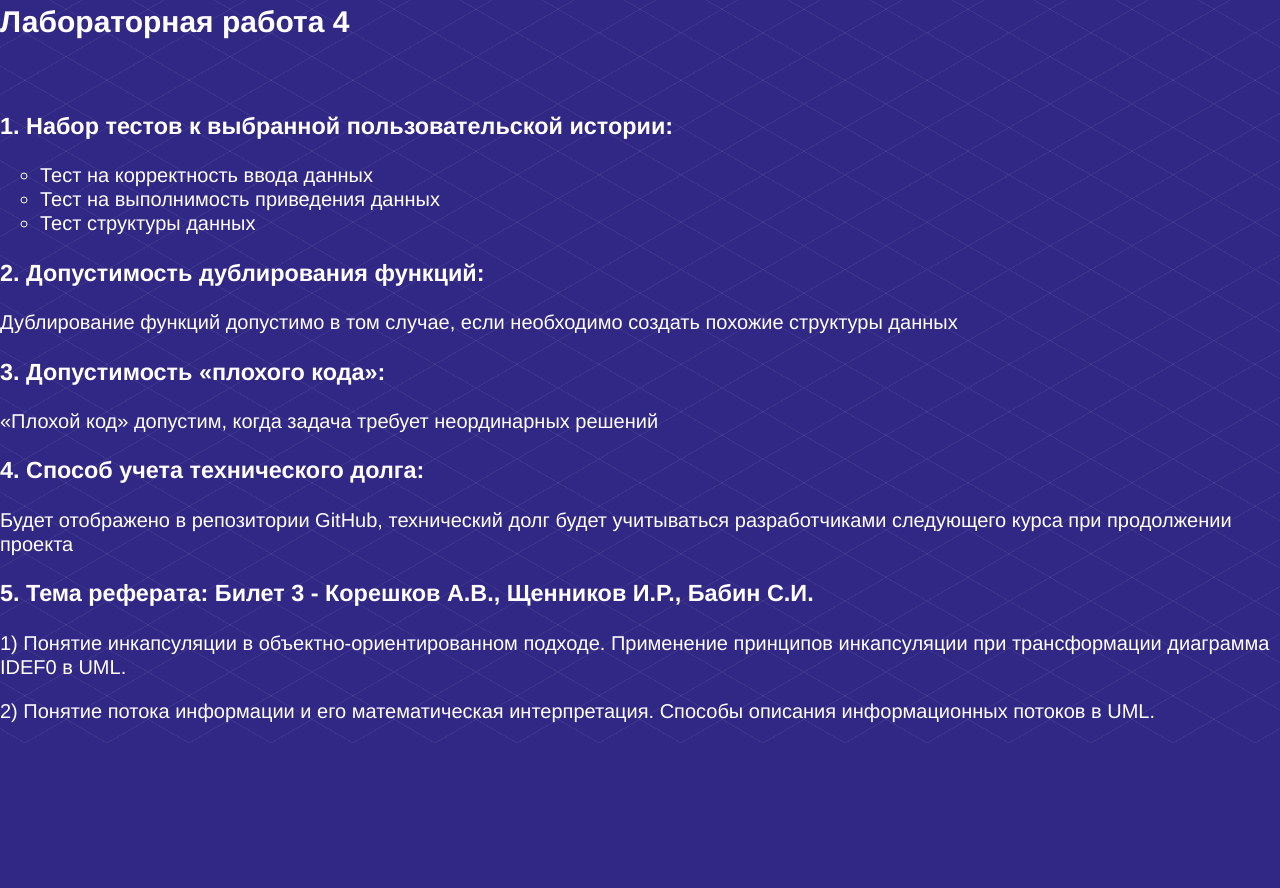
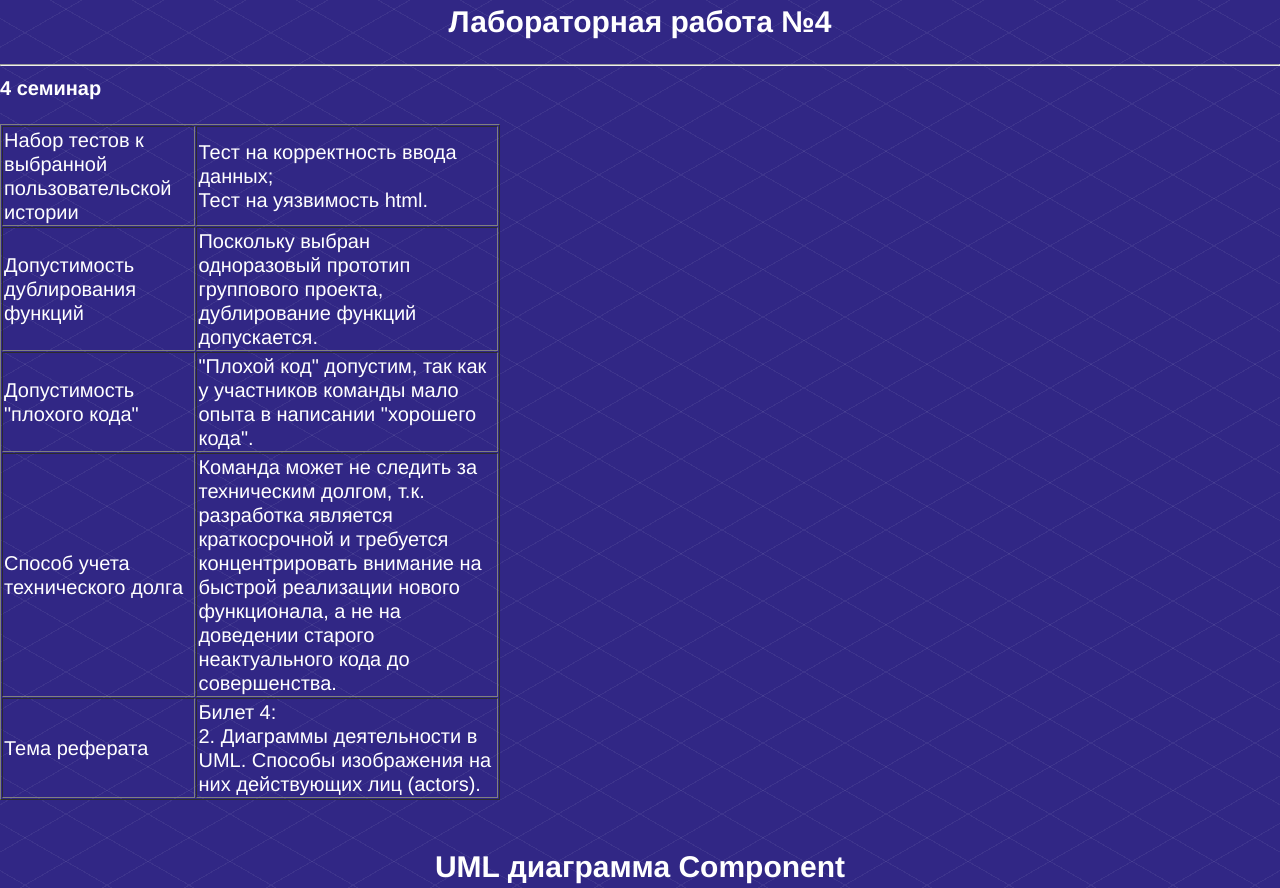
Before and after one commit to Weasley8/Weasley8.github.io, a plain HTML site: page index.html in a window 1280 px wide. Shown: the part 5445-6333 px from the top of the page. Before the commit the page ends 6188 px from the top, so only its background shows below. Drawn offline with nearby package versions, Linux system fonts and the light colour scheme; some packages are replaced by stand-ins of ours; files that its build step writes are made by us from their sources; a script that the page names is missing.

Commit message:
Update index.html

```diff
--- a/index.html
+++ b/index.html
@@ -339,80 +339,53 @@ function drawHand(ctx, pos, length, width) {
 		<!-- End: Work lr3 -->
 
 		<!-- Start: lr4 -->
-		<section id="lr4" class="section-alt">
-			<div class="container">
-				<div class="row">
-					<div class="col-full">
-						<h2 class="section-title">Лабораторная работа 4</h2>
-						<div class="centered line"></div>
-					</div>
-				</div>
+		<center><h2>Лабораторная работа №4</h2></center>
+<hr>
 
-				<div class="row"><a href="https://github.com/serapunga/serapunga.github.io/blob/master/LR4.png" title="Project 1"><img style="width: 60%; text-align: center" src="assets/img/LR4.png" alt=""></a></div>
+<div class="cent"><b>﻿4 семинар</b></div>
+<br/>
 
-				<div class="col-full text-center">
-					<h3>1. Набор тестов к выбранной пользовательской истории: </h3>
-					<ul>
-						<li type = "circle">Тест на корректность ввода данных</li>
-						<li type = "circle">Тест на выполнимость приведения данных</li>
-						<li type = "circle">Тест структуры данных</li>
-					</ul>
-					<h3>2. Допустимость дублирования функций: </h3>
-					<p>Дублирование функций допустимо в том случае, если необходимо создать похожие структуры данных</p>
-					<h3>3. Допустимость «плохого кода»: </h3>
-					<p>«Плохой код» допустим, когда задача требует неординарных решений</p>
-					<h3>4. Способ учета технического долга: </h3>
-					<p>Будет отображено в репозитории GitHub, технический долг будет учитываться разработчиками следующего курса при продолжении проекта</p>
-					<h3>5. Тема реферата: Билет 3 - Корешков А.В., Щенников И.Р., Бабин С.И.</h3>
-					<p>1) Понятие инкапсуляции в объектно-ориентированном подходе.
-					Применение принципов инкапсуляции при трансформации диаграмма IDEF0 в UML.</p>
-					<p>2) Понятие потока информации и его математическая интерпретация.
-					Способы описания информационных потоков в UML. </p>
-				</div>
-			</div>
-		</section>
-		<!-- End: lr4 -->
+<table border="1" cellpadding="1" cellspacing="1" style="width:500px">
+
+	<tbody>
+		<tr>
+			<td>Набор тестов к выбранной пользовательской истории</td>
+			<td>Тест на корректность ввода данных; <br/>Тест на уязвимость html.</td>
+
+		</tr>
+		<tr>
+			<td>Допустимость дублирования функций</td>
+			<td>Поскольку выбран одноразовый прототип группового проекта, дублирование функций допускается.</td>
+
+		</tr>
+		<tr>
+			<td>Допустимость "плохого кода"</td>
+			<td>"Плохой код" допустим, так как у участников команды мало опыта в написании "хорошего кода".</td>
+
+		</tr>
+		<tr>
+			<td>Способ учета технического долга</td>
+			<td>Команда может не следить за техническим долгом, т.к. разработка является краткосрочной и требуется концентрировать внимание на быстрой реализации нового функционала, а не на доведении старого неактуального кода до совершенства. </td>
+
+		</tr>
+		<tr>
+			<td>Тема реферата</td>
+			<td><span class="font-black">Билет 4</span>: <br/>
+			2. Диаграммы деятельности в UML. Способы изображения на них действующих лиц (actors).<br/></td>
+
+		</tr>
+	</tbody>
+</table>
+<br/>
+	<center><h2>UML диаграмма Component</h2></center>
+<br/><br/>
+<center><img alt="UML диаграмма Component"
+src="https://raw.githubusercontent.com/alekseimedved/alekseimedved.github.io/master/pic/laba4.png">
+</center>
+<br/><br/>
 
 
+<hr>
 
-
-
-
-		<!-- Loading: jQuery and custom script -->
-		<script src="assets/js/jquery-1.10.2.min.js"></script>
-		<script src="assets/js/jquery-migrate-1.2.1.min.js"></script>
-
-		<!-- Loading: jQuery MixItUp (lr5 filters) -->
-		<script src="assets/js/jquery.mixitup.min.js"></script>
-
-		<!-- Loading: jQuery Magnific Popup (lightbox) -->
-		<script src="assets/js/magnific/jquery.magnific-popup.min.js"></script>
-
-		<!-- Loading: jQuery Easy Pie Chart -->
-		<script src="assets/js/easy-pie/jquery.easy-pie-chart.js"></script>
-
-		<!-- Loading: jQuery Sticky -->
-		<script src="assets/js/jquery.sticky.js"></script>
-
-		<!-- Loading: jQuery Backstretch (full photo background) -->
-		<script src="assets/js/jquery.backstretch.min.js"></script>
-
-		<!-- Loading, Setting Up: Form, Form Validation Plugin -->
-		<script src="assets/js/jquery.form.min.js" type="text/javascript"></script>
-		<script src="assets/js/jquery.validate.min.js" type="text/javascript"></script>
-		<script src="assets/js/jquery.validation.settings.js" type="text/javascript"></script>
-
-		<!-- Loading: Respond.js - Responsive IE8 -->
-		<script src="assets/js/respond.min.js"></script>
-
-		<script src="assets/js/jquery.scrollto.min.js"></script>
-		<script src="assets/js/jquery.nav.js"></script>
-
-
-
-		<!-- Loading: Custom scripting -->
-		<script src="assets/js/custom.js" type="text/javascript"></script>
-
-	</body>
-
+</body>
 </html>
```
